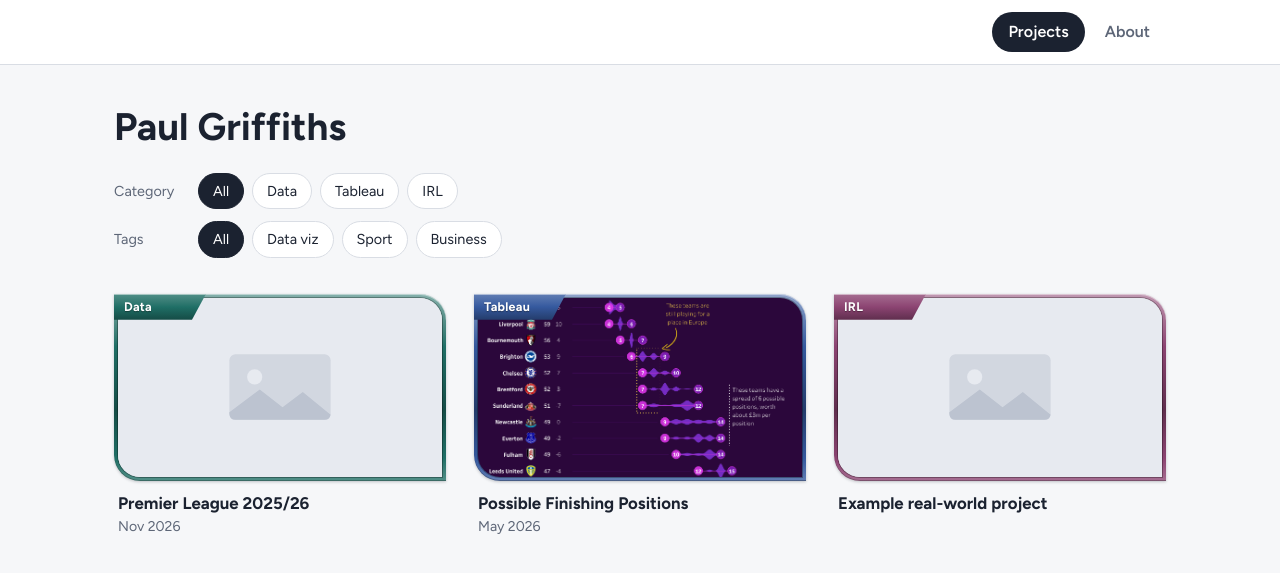
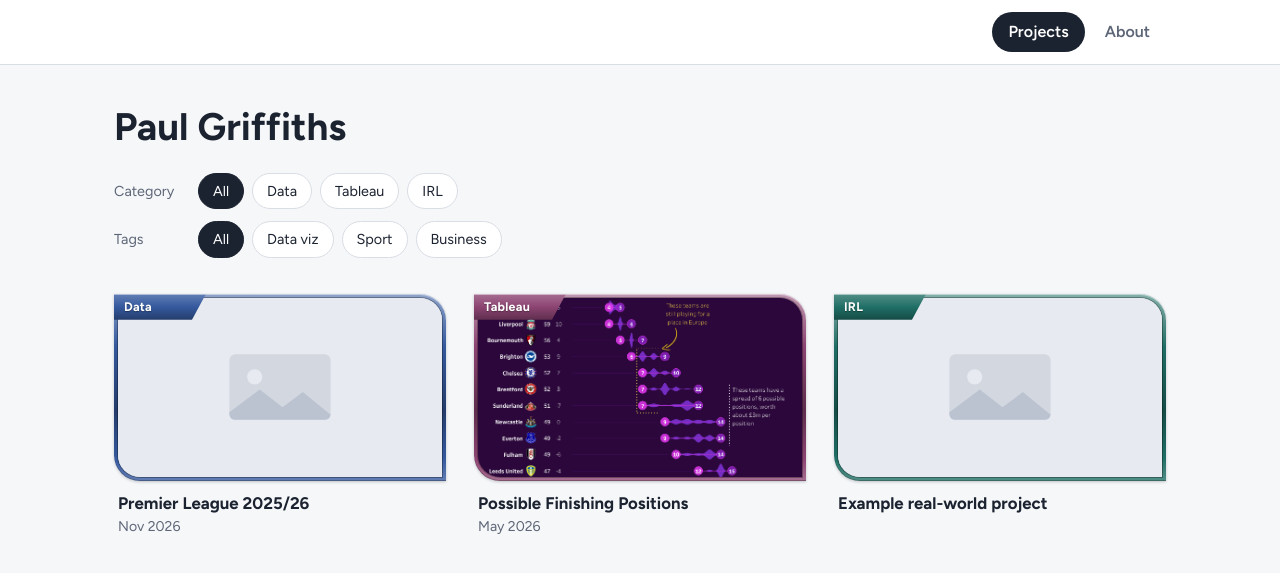
Before and after one commit to chalkboard-paul/chalkboard-paul.github.io, a Jekyll site: the page built from index.html, in a window 1280 px wide. Shown: the top 573 px of the page. Built offline with Jekyll 4.4.1, drawn with Linux system fonts in a browser that asks for light colours.

Commit message:
Modify categories and their color codes
Updated color codes for existing categories and added new categories.

```diff
--- a/_data/categories.yml
+++ b/_data/categories.yml
@@ -2,8 +2,8 @@
 # the small label and the filter button. Add a new category here
 # and use its name in a project's front matter.
 - name: Data
+  color: "#35599e"
+- name: Tableau
+  color: "#8c4472"
+- name: IRL
   color: "#1f6f66"
-- name: Tableau
-  color: "#35599e"
-- name: IRL
-  color: "#8c4472"
```
